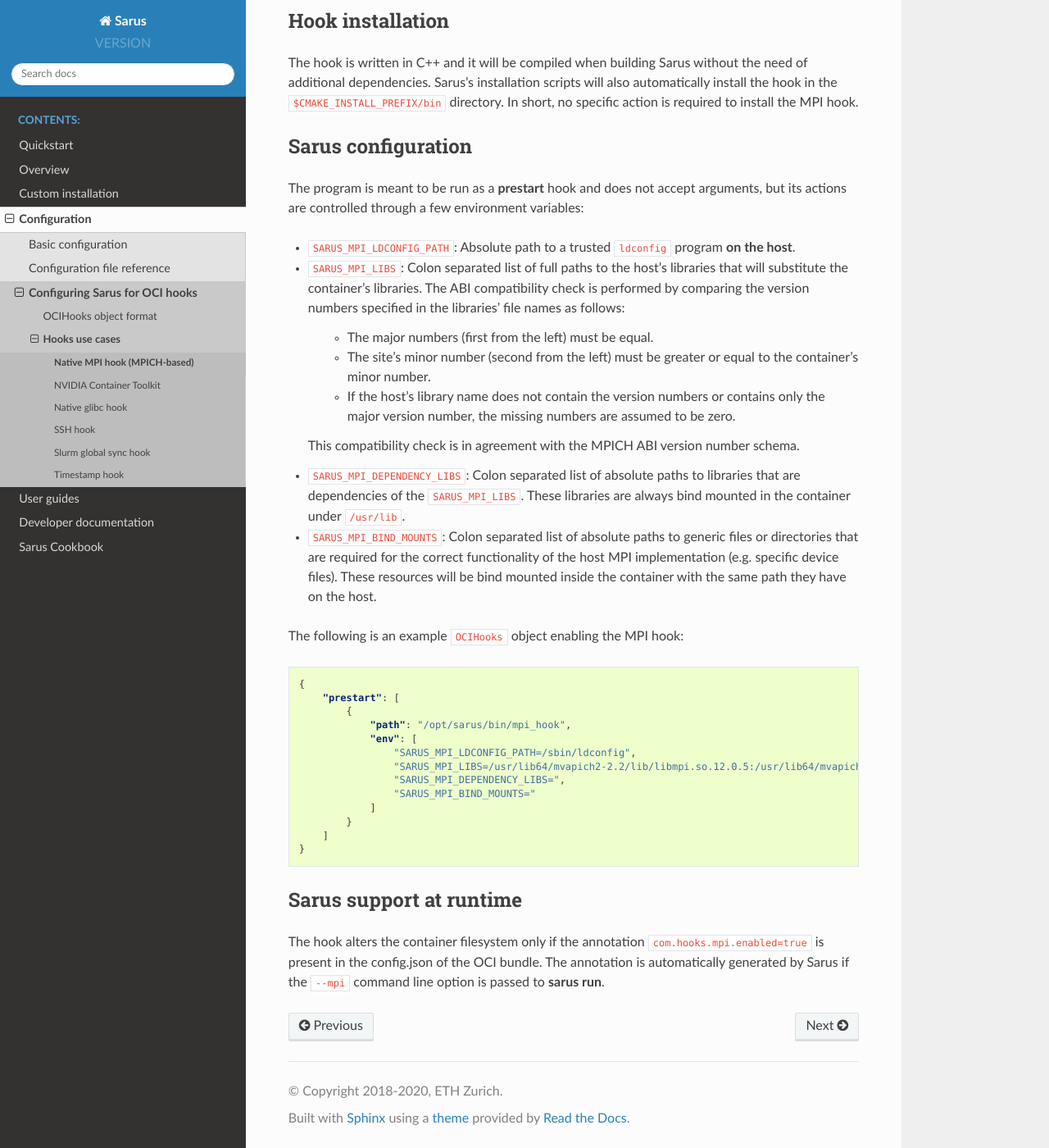
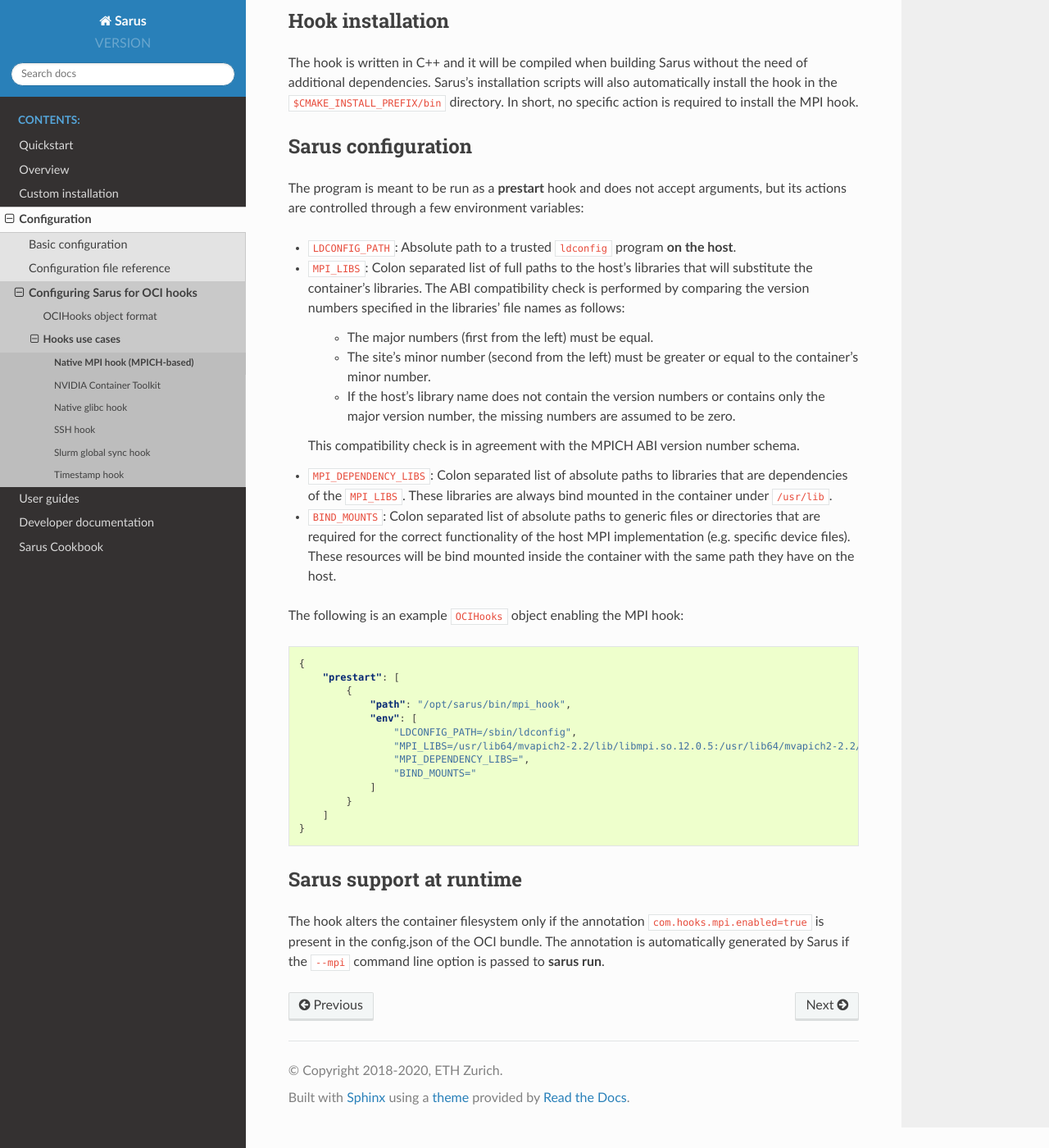
Before and after one commit to eth-cscs/sarus, a Sphinx documentation site: the page built from doc/config/mpi-hook.rst, in a window 1280 px wide and 1400 px high, scrolled down 511 px. Shown: the whole window at 82% size. Built offline with Sphinx 7.4.7 and the Read the Docs theme 2.0.0, drawn with Linux system fonts in a browser that asks for light colours.

Commit message:
Hooks improvements

```diff
--- a/doc/config/mpi-hook.rst
+++ b/doc/config/mpi-hook.rst
@@ -32,10 +32,10 @@
 The program is meant to be run as a **prestart** hook and does not accept
 arguments, but its actions are controlled through a few environment variables:
 
-* ``SARUS_MPI_LDCONFIG_PATH``: Absolute path to a trusted ``ldconfig``
+* ``LDCONFIG_PATH``: Absolute path to a trusted ``ldconfig``
   program **on the host**.
 
-* ``SARUS_MPI_LIBS``: Colon separated list of full paths to the host's
+* ``MPI_LIBS``: Colon separated list of full paths to the host's
   libraries that will substitute the container's libraries. The ABI
   compatibility check is performed by comparing the version numbers specified in
   the libraries' file names as follows:
@@ -50,11 +50,11 @@
   This compatibility check is in agreement with the MPICH ABI version number
   schema.
 
-* ``SARUS_MPI_DEPENDENCY_LIBS``: Colon separated list of absolute paths to
-  libraries that are dependencies of the ``SARUS_MPI_LIBS``. These libraries
+* ``MPI_DEPENDENCY_LIBS``: Colon separated list of absolute paths to
+  libraries that are dependencies of the ``MPI_LIBS``. These libraries
   are always bind mounted in the container under ``/usr/lib``.
 
-* ``SARUS_MPI_BIND_MOUNTS``: Colon separated list of absolute paths to generic
+* ``BIND_MOUNTS``: Colon separated list of absolute paths to generic
   files or directories that are required for the correct functionality of the
   host MPI implementation (e.g. specific device files). These resources will
   be bind mounted inside the container with the same path they have on the host.
@@ -69,10 +69,10 @@
             {
                 "path": "/opt/sarus/bin/mpi_hook",
                 "env": [
-                    "SARUS_MPI_LDCONFIG_PATH=/sbin/ldconfig",
-                    "SARUS_MPI_LIBS=/usr/lib64/mvapich2-2.2/lib/libmpi.so.12.0.5:/usr/lib64/mvapich2-2.2/lib/libmpicxx.so.12.0.5:/usr/lib64/mvapich2-2.2/lib/libmpifort.so.12.0.5",
-                    "SARUS_MPI_DEPENDENCY_LIBS=",
-                    "SARUS_MPI_BIND_MOUNTS="
+                    "LDCONFIG_PATH=/sbin/ldconfig",
+                    "MPI_LIBS=/usr/lib64/mvapich2-2.2/lib/libmpi.so.12.0.5:/usr/lib64/mvapich2-2.2/lib/libmpicxx.so.12.0.5:/usr/lib64/mvapich2-2.2/lib/libmpifort.so.12.0.5",
+                    "MPI_DEPENDENCY_LIBS=",
+                    "BIND_MOUNTS="
                 ]
             }
         ]
--- a/doc/config/timestamp-hook.rst
+++ b/doc/config/timestamp-hook.rst
@@ -91,9 +91,9 @@
             {
                 "path": "/opt/sarus/bin/mpi_hook",
                 "env": [
-                    "SARUS_MPI_LIBS=/usr/lib64/mvapich2-2.2/lib/libmpi.so.12.0.5:/usr/lib64/mvapich2-2.2/lib/libmpicxx.so.12.0.5:/usr/lib64/mvapich2-2.2/lib/libmpifort.so.12.0.5",
-                    "SARUS_MPI_DEPENDENCY_LIBS=",
-                    "SARUS_MPI_BIND_MOUNTS=",
+                    "MPI_LIBS=/usr/lib64/mvapich2-2.2/lib/libmpi.so.12.0.5:/usr/lib64/mvapich2-2.2/lib/libmpicxx.so.12.0.5:/usr/lib64/mvapich2-2.2/lib/libmpifort.so.12.0.5",
+                    "MPI_DEPENDENCY_LIBS=",
+                    "BIND_MOUNTS=",
                     "PATH=/sbin"
                 ]
             },
```
Also changed, not shown: doc/config/configuration_reference.rst (+4 -4 lines), doc/config/glibc-hook.rst (+6 -6 lines), 8 other files.
